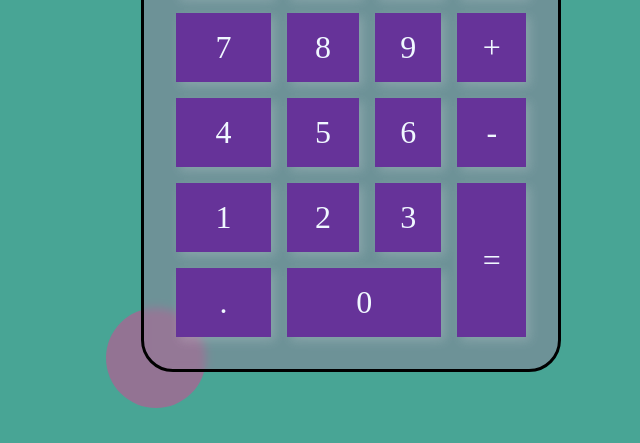
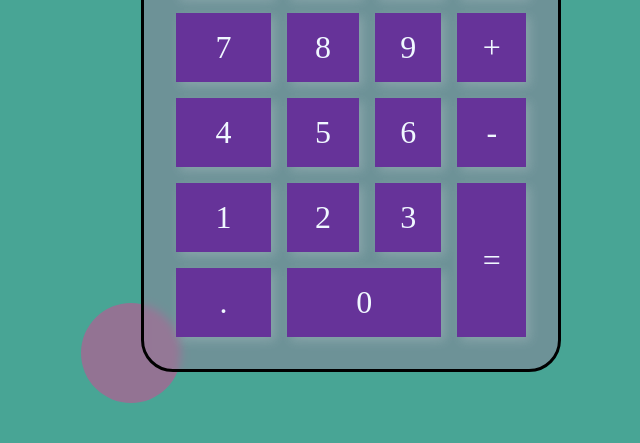
Before and after one commit to tunnelview/prank_calculator_20thApr, a plain HTML site: page index.html in a window 1280 px wide. Shown: the part 457-900 px from the top of the page, without its empty margins (494-1134 px from the left). Drawn offline with Linux system fonts and the light colour scheme.

Commit message:
Add ball position

```diff
--- a/style.css
+++ b/style.css
@@ -135,6 +135,7 @@ body {
   height: 100px;
   border-radius: 50%;
   position: absolute;
-  left: 600px;
-  bottom: 35px;
+  left: calc(50% - 175px);
+  bottom: 5vh;
+  /* display: flex; */
 }
```
